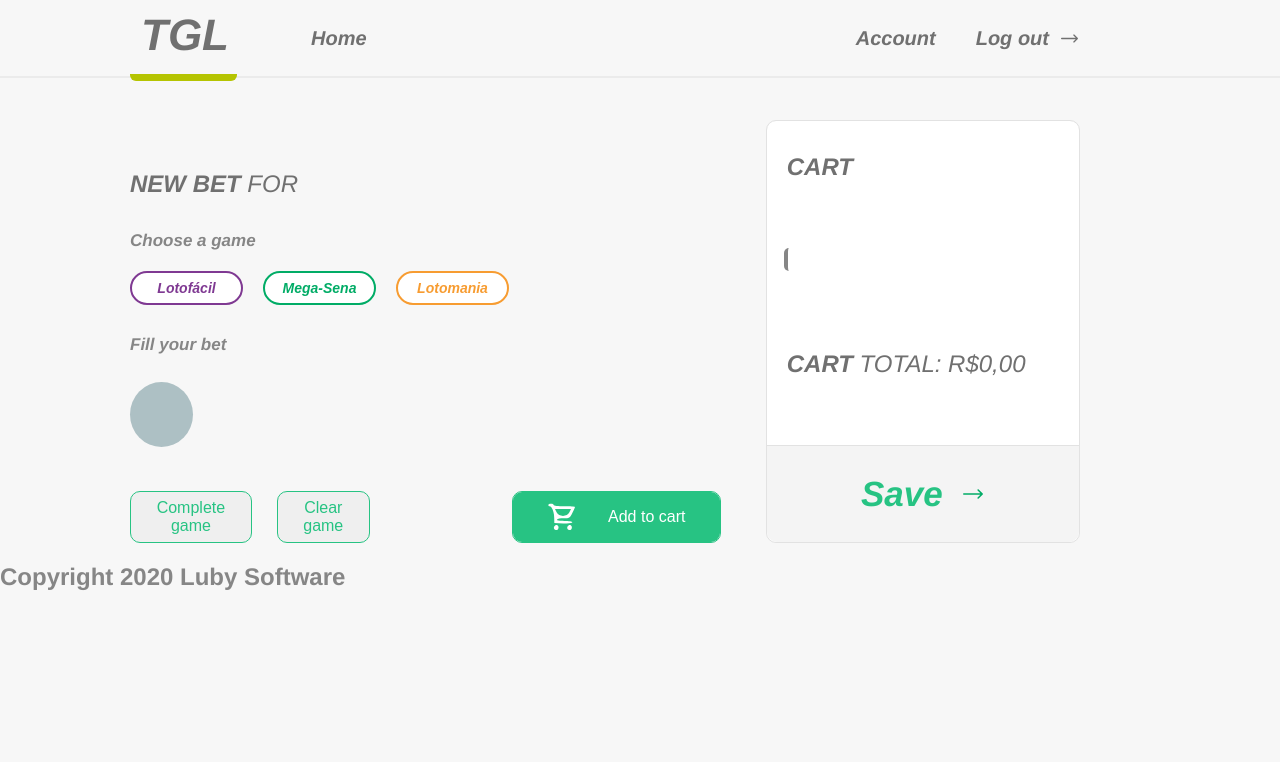
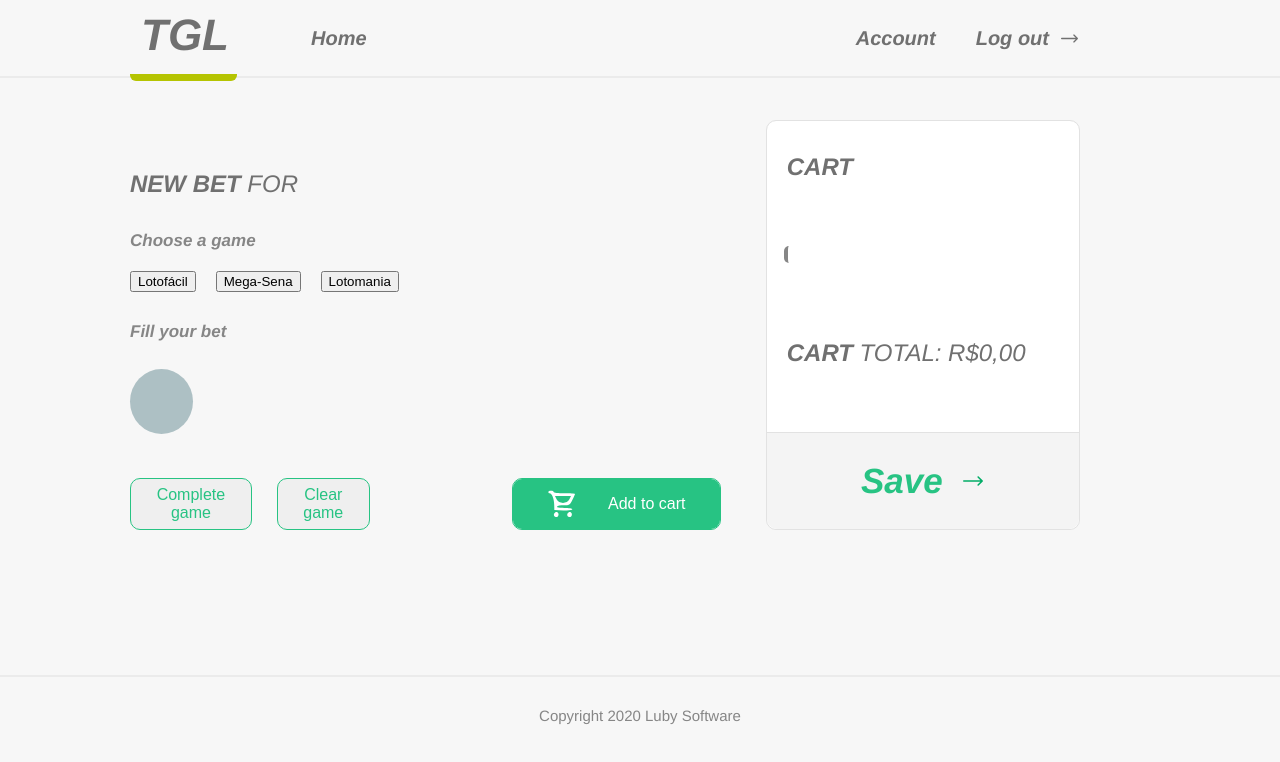
Before and after one commit to karinemendesgit/prova-js-labluby, a plain HTML site: page Frontend/index.html in a window 1280 px wide. Drawn offline with Linux system fonts and the light colour scheme.

Commit message:
Feat: adjusting some items for js

```diff
--- a/Frontend/index.html
+++ b/Frontend/index.html
@@ -26,7 +26,7 @@
   <main>
     <div class="text">
       <h2><b>NEW BET</b> FOR </h2>
-      <h2></h2>
+      <p></p>
       <h3>Choose a game</h3>
       <div class="bet-types">
         <button class="loto">Lotofácil</button>
@@ -57,8 +57,7 @@
     <div class="container-cart">
         <h2><b>CART</b></h2>
         <div class="list" data-js="game-list-trash">
-          <div class="item"data-js="game-list">
-            <span><b><i></i></b></span>
+          <div class="item" data-js="game-list">
             <div>
               <span><b><i></i></b></span>
               <span></span>
@@ -73,7 +72,7 @@
     </div>
   </main>
   <footer>
-    <h2>Copyright 2020 Luby Software</h2>
+    <p>Copyright 2020 Luby Software</p>
   </footer>
   <script src='./dom.js'></script>
   <script src='./script.js'></script>
--- a/Frontend/style.css
+++ b/Frontend/style.css
@@ -4,6 +4,7 @@ body {
     padding: 0;
     color: #868686;
     font-family: Helvetica;
+    height: 100vh;
 }
 
 header {
@@ -105,7 +106,7 @@ main {
     margin-bottom: 28px;
 }
 
-.bet-types button {
+/*.bet-types button {
     background-color: #FFFFFF;
     width: 113px;
     height: 34px;
@@ -143,7 +144,7 @@ main {
 .mania:active {
     background-color: #F79C31;
     color: #FFFFFF;
-}
+}*/
 
 .fill-bet {
     margin-bottom: 27px;
@@ -246,6 +247,12 @@ main {
     gap: 6px;
 }
 
+.item p {
+    margin-left: 12px;
+    font-weight: bold;
+    font-style: italic;
+}
+
 .item span {
     margin-left: 12px;
 }
@@ -278,3 +285,18 @@ main {
 button {
     cursor: pointer;
 }
+
+footer {
+    height: 76px;
+    margin-top: 145.5px;
+    display: flex;
+    justify-content: center;
+    align-items: center;
+    border-top: 2px solid #EBEBEB;
+}
+
+footer p {
+    font-size: 15px;
+    text-align: center;
+    font-weight: 100;
+}
```
